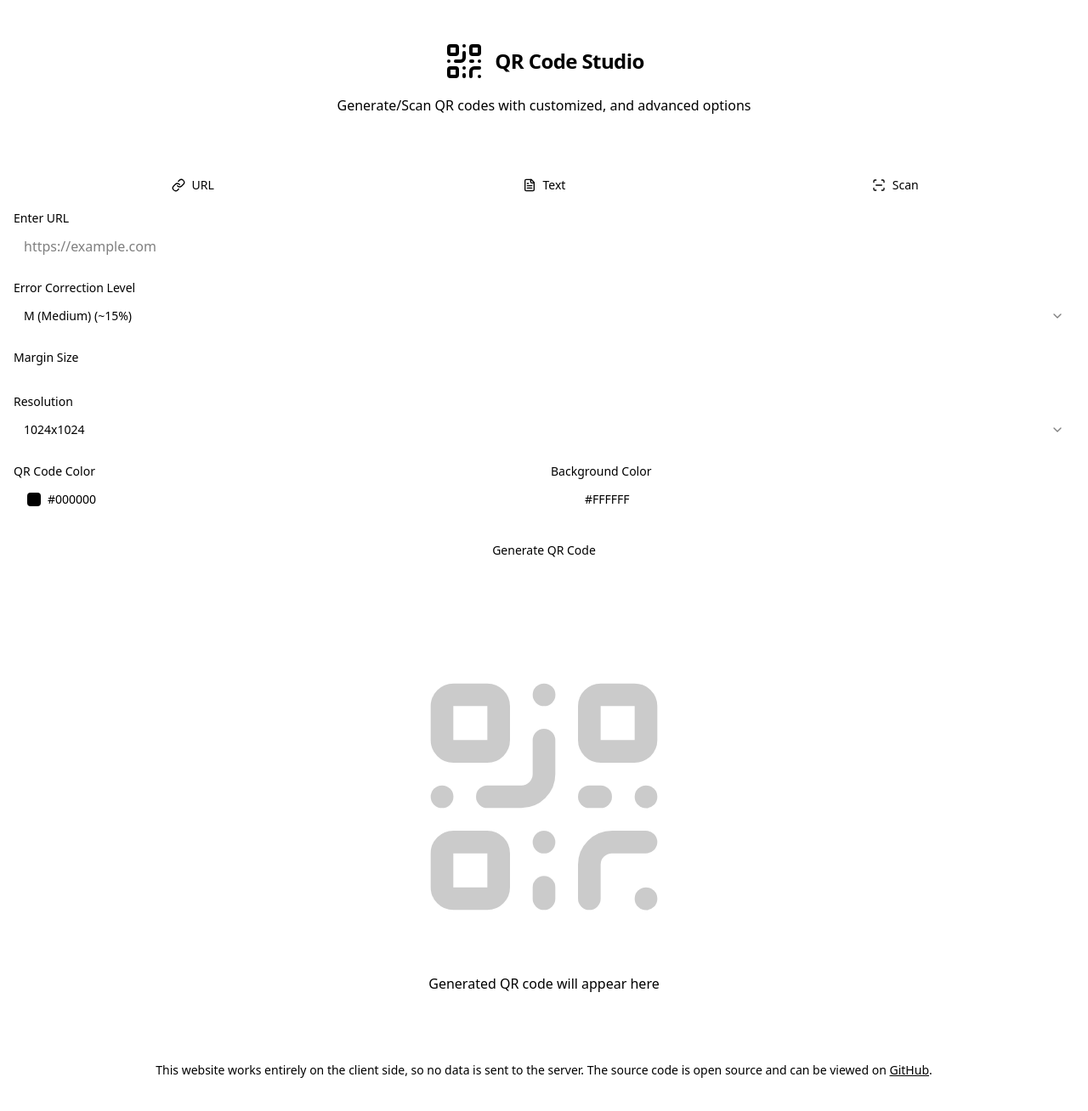
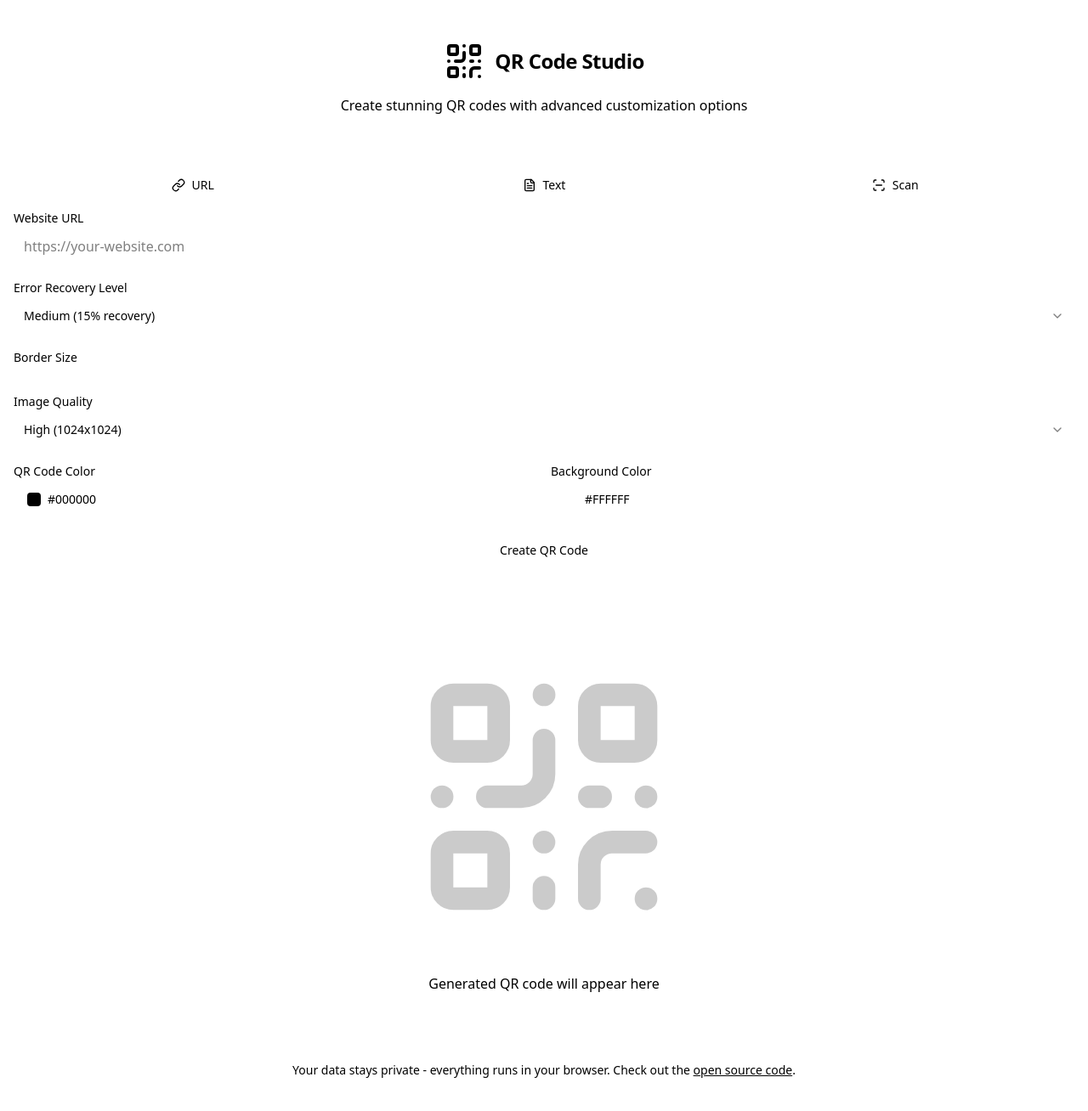
Before and after one commit to pyyupsk/qrcode, a Next.js app: page / in a window 1280 px wide. Shown: the top 1308 px of the page at 85% size. Built offline with nearby package versions, Linux system fonts and the light colour scheme.

Commit message:
refactor(ui): enhance text clarity and consistency in QR code components

```diff
--- a/src/app/page.tsx
+++ b/src/app/page.tsx
@@ -4,7 +4,7 @@ import { QRCodeGenerator } from "@/components/qr-code-generator"
 import { generateMetadata } from "@/lib/metadata"
 
 export const metadata = generateMetadata({
-  description: "Generate and scan QR codes with customized and advanced options",
+  description: "Create, customize, and scan QR codes with advanced features and real-time preview",
   title: "QR Code Studio",
 })
 
@@ -18,21 +18,20 @@ export default function Page() {
             <h1 className="text-2xl font-bold tracking-tight md:text-4xl">QR Code Studio</h1>
           </div>
           <p className="text-muted-foreground text-base md:text-lg">
-            Generate/Scan QR codes with customized, and advanced options
+            Create stunning QR codes with advanced customization options
           </p>
         </div>
         <QRCodeGenerator />
         <div className="mt-12 text-center">
           <p className="text-muted-foreground text-sm md:text-base">
-            This website works entirely on the client side, so no data is sent to the server. The
-            source code is open source and can be viewed on{" "}
+            Your data stays private - everything runs in your browser. Check out the{" "}
             <a
               href="https://github.com/pyyupsk/qrcode"
               target="_blank"
               rel="noreferrer"
               className="text-foreground hover:text-muted-foreground underline transition-colors duration-200"
             >
-              GitHub
+              open source code
             </a>
             {""}.
           </p>
--- a/src/components/qr-code-form.tsx
+++ b/src/components/qr-code-form.tsx
@@ -46,10 +46,10 @@ export function QRCodeForm({ onGenerate, loading }: Readonly<QRCodeFormProps>) {
     <div className="space-y-6">
       <div>
         <TabsContent value="url">
-          <Label htmlFor="url">Enter URL</Label>
+          <Label htmlFor="url">Website URL</Label>
           <Input
             id="url"
-            placeholder="https://example.com"
+            placeholder="https://your-website.com"
             value={input}
             onChange={(e) => setInput(e.target.value)}
             className="mt-1"
@@ -57,10 +57,10 @@ export function QRCodeForm({ onGenerate, loading }: Readonly<QRCodeFormProps>) {
         </TabsContent>
 
         <TabsContent value="text">
-          <Label htmlFor="text">Enter Text</Label>
+          <Label htmlFor="text">Custom Message</Label>
           <Input
             id="text"
-            placeholder="Enter your text here"
+            placeholder="Type your message here..."
             value={input}
             onChange={(e) => setInput(e.target.value)}
             className="mt-1"
@@ -71,7 +71,7 @@ export function QRCodeForm({ onGenerate, loading }: Readonly<QRCodeFormProps>) {
       {/* Options Section */}
       <div className="space-y-6">
         <div className="flex flex-col space-y-2">
-          <Label>Error Correction Level</Label>
+          <Label>Error Recovery Level</Label>
           <Select
             value={errorLevel}
             onValueChange={(value) => setErrorLevel(value as QRCodeErrorCorrectionLevel)}
@@ -80,21 +80,21 @@ export function QRCodeForm({ onGenerate, loading }: Readonly<QRCodeFormProps>) {
               <SelectValue />
             </SelectTrigger>
             <SelectContent>
-              <SelectItem value="L">L (Low) (~7%)</SelectItem>
-              <SelectItem value="M">M (Medium) (~15%)</SelectItem>
-              <SelectItem value="Q">Q (Quartile) (~25%)</SelectItem>
-              <SelectItem value="H">H (High) (~30%)</SelectItem>
+              <SelectItem value="L">Low (7% recovery)</SelectItem>
+              <SelectItem value="M">Medium (15% recovery)</SelectItem>
+              <SelectItem value="Q">Quartile (25% recovery)</SelectItem>
+              <SelectItem value="H">High (30% recovery)</SelectItem>
             </SelectContent>
           </Select>
         </div>
 
         <div className="flex flex-col space-y-2">
-          <Label>Margin Size</Label>
+          <Label>Border Size</Label>
           <Slider value={margin} onValueChange={setMargin} min={0} max={5} step={1} />
         </div>
 
         <div className="flex flex-col space-y-2">
-          <Label>Resolution</Label>
+          <Label>Image Quality</Label>
           <Select
             value={String(resolution)}
             onValueChange={(value) => setResolution(Number(value))}
@@ -103,11 +103,11 @@ export function QRCodeForm({ onGenerate, loading }: Readonly<QRCodeFormProps>) {
               <SelectValue />
             </SelectTrigger>
             <SelectContent>
-              <SelectItem value="256">256x256</SelectItem>
-              <SelectItem value="512">512x512</SelectItem>
-              <SelectItem value="1024">1024x1024</SelectItem>
-              <SelectItem value="2048">2048x2048</SelectItem>
-              <SelectItem value="4096">4096x4096</SelectItem>
+              <SelectItem value="256">Low (256x256)</SelectItem>
+              <SelectItem value="512">Medium (512x512)</SelectItem>
+              <SelectItem value="1024">High (1024x1024)</SelectItem>
+              <SelectItem value="2048">Ultra (2048x2048)</SelectItem>
+              <SelectItem value="4096">Maximum (4096x4096)</SelectItem>
             </SelectContent>
           </Select>
         </div>
@@ -128,10 +128,10 @@ export function QRCodeForm({ onGenerate, loading }: Readonly<QRCodeFormProps>) {
           {loading ? (
             <>
               <Loader2 className="mr-2 h-4 w-4 animate-spin" />
-              Generating...
+              Creating QR Code...
             </>
           ) : (
-            "Generate QR Code"
+            "Create QR Code"
           )}
         </Button>
       </div>
--- a/src/components/qr-code-scanner.tsx
+++ b/src/components/qr-code-scanner.tsx
@@ -79,7 +79,7 @@ export function QRCodeScanner({ onScanResult, loading }: Readonly<QRCodeScannerP
   return (
     <div className="mt-3.5 space-y-6">
       <div className="flex flex-col space-y-2">
-        <Label htmlFor="file">Upload Image</Label>
+        <Label htmlFor="file">Upload QR Code Image</Label>
         <Input
           id="file"
           type="file"
@@ -93,11 +93,11 @@ export function QRCodeScanner({ onScanResult, loading }: Readonly<QRCodeScannerP
       </div>
 
       <div className="flex flex-col space-y-2">
-        <Label htmlFor="url">Image URL</Label>
+        <Label htmlFor="url">QR Code Image URL</Label>
         <Input
           id="url"
           type="url"
-          placeholder="https://example.com/qr-code.png"
+          placeholder="https://example.com/qr-code.jpg"
           value={imageUrl}
           onChange={(e) => setImageUrl(e.target.value)}
           disabled={loading || !!inputFile || !!pastedFile}
@@ -105,7 +105,7 @@ export function QRCodeScanner({ onScanResult, loading }: Readonly<QRCodeScannerP
       </div>
 
       <div className="flex flex-col space-y-2">
-        <Label>Drag and Drop Image</Label>
+        <Label>Drop QR Code Image Here</Label>
         <div
           className="flex h-[170px] items-center justify-center rounded-lg border-2 border-dashed"
           {...getRootProps()}
@@ -120,7 +120,9 @@ export function QRCodeScanner({ onScanResult, loading }: Readonly<QRCodeScannerP
               <Loader2 className="h-6 w-6 animate-spin" />
             ) : (
               <p className="text-muted-foreground text-center">
-                {!pastedFile ? "Drag & Drop an image here or click to select" : "Image selected"}
+                {!pastedFile
+                  ? "Drop your QR code image here or click to browse"
+                  : "Image ready to scan"}
               </p>
             )}
           </div>
@@ -129,16 +131,16 @@ export function QRCodeScanner({ onScanResult, loading }: Readonly<QRCodeScannerP
 
       <div className="flex w-full items-center gap-2">
         <Button onClick={handleReset} className="w-full" disabled={loading} variant="outline">
-          Reset Image Selection
+          Clear Selection
         </Button>
         <Button onClick={handleSubmit} className="w-full" disabled={loading}>
           {loading ? (
             <>
               <Loader2 className="mr-2 h-4 w-4 animate-spin" />
-              Scanning...
+              Decoding QR Code...
             </>
           ) : (
-            "Scan QR Code"
+            "Decode QR Code"
           )}
         </Button>
       </div>
--- a/src/components/result-display.tsx
+++ b/src/components/result-display.tsx
@@ -17,7 +17,7 @@ export function ResultDisplay({ result, onReset }: Readonly<ResultDisplayProps>)
     return (
       <div className="text-muted-foreground text-center">
         <ScanText className="mx-auto mb-4 h-96 w-80 opacity-20" />
-        <p>QR code data will appear here</p>
+        <p>Scan a QR code to see its contents here</p>
       </div>
     )
   }
@@ -42,13 +42,13 @@ export function ResultDisplay({ result, onReset }: Readonly<ResultDisplayProps>)
         />
         <div className="text-muted-foreground ml-4">
           <p>
-            <strong>Format:</strong> {format}
+            <strong>Image Format:</strong> {format}
           </p>
           <p>
-            <strong>Dimensions:</strong> {width} x {height} px
+            <strong>Image Size:</strong> {width} x {height} pixels
           </p>
           <p>
-            <strong>Timestamp:</strong> {new Date(timestamp).toLocaleString()}
+            <strong>Scanned At:</strong> {new Date(timestamp).toLocaleString()}
           </p>
         </div>
       </div>
@@ -56,11 +56,11 @@ export function ResultDisplay({ result, onReset }: Readonly<ResultDisplayProps>)
       <div className="flex gap-2">
         <Button onClick={onReset} variant="outline">
           <Delete className="mr-2 h-4 w-4" />
-          Reset result output
+          Clear Results
         </Button>
         <Button onClick={onCopy}>
           <Copy className="mr-2 h-4 w-4" />
-          Copy to clipboard
+          Copy Content
         </Button>
       </div>
     </div>
```
